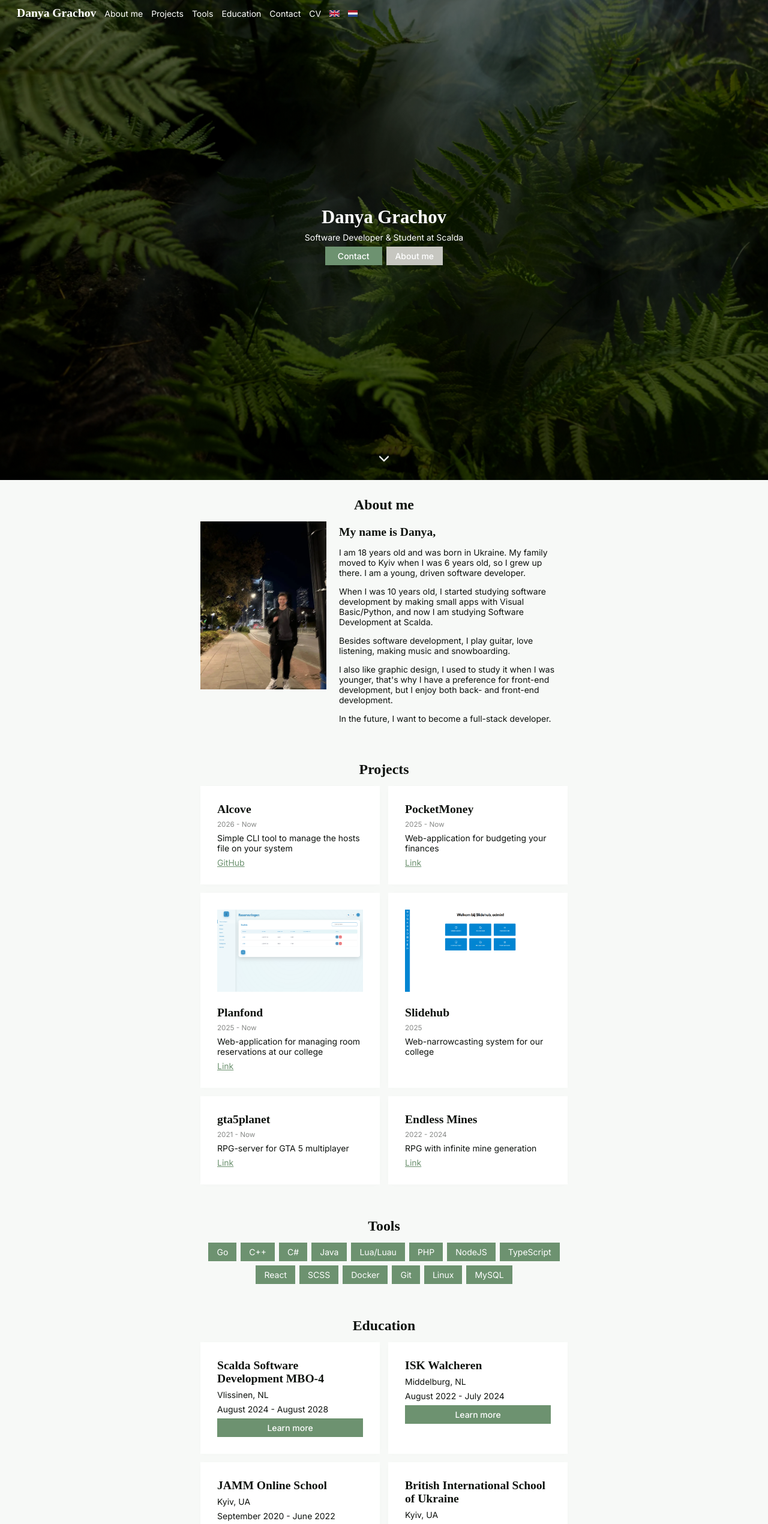
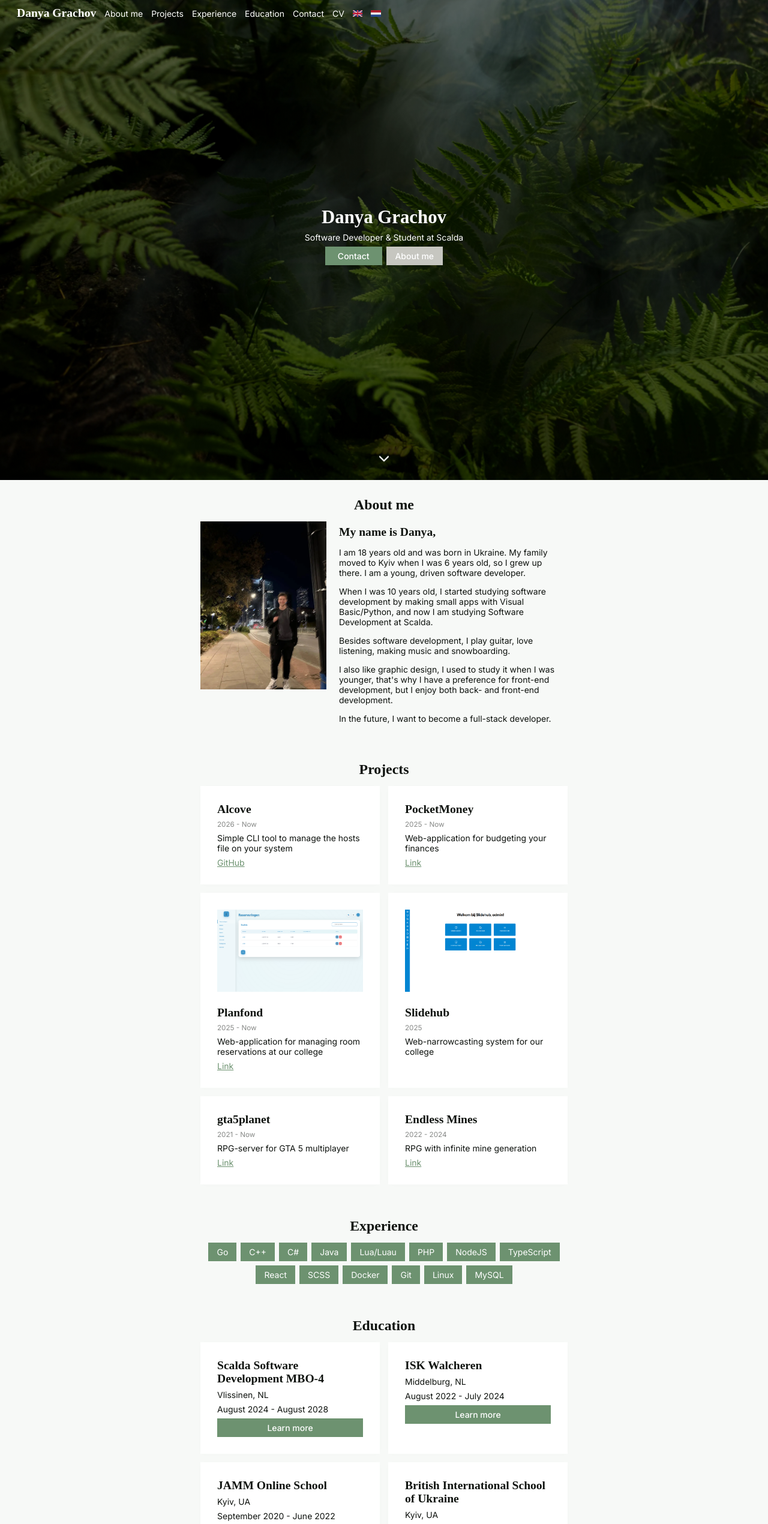
Before and after one commit to wiresnchains/wiresnchains-portfolio, a React (Vite) app: page / in a window 1280 px wide. Shown: the top 2540 px of the page at 60% size. Built offline with nearby package versions, Linux system fonts and the light colour scheme; a web font is replaced by a local one.

Commit message:
Rename tools to education

```diff
--- a/src/App.tsx
+++ b/src/App.tsx
@@ -17,7 +17,7 @@ export function App() {
 
     const aboutMe = useRef<HTMLDivElement | null>(null);
     const projects = useRef<HTMLDivElement | null>(null);
-    const tools = useRef<HTMLDivElement | null>(null);
+    const experience = useRef<HTMLDivElement | null>(null);
     const education = useRef<HTMLDivElement | null>(null);
     const contact = useRef<HTMLDivElement | null>(null);
 
@@ -25,13 +25,19 @@ export function App() {
 
     return (
         <>
-            <Navbar aboutMe={aboutMe} tools={tools} projects={projects} education={education} contact={contact} />
+            <Navbar
+                aboutMe={aboutMe}
+                experience={experience}
+                projects={projects}
+                education={education}
+                contact={contact}
+            />
 
             <Hero setShowContact={setShowContact} aboutMeRef={aboutMe} />
 
             <AboutMe ref={aboutMe} />
             <Projects ref={projects} />
-            <Experience ref={tools} />
+            <Experience ref={experience} />
             <Education ref={education} />
             <Contact ref={contact} />
 
--- a/src/components/Nav.tsx
+++ b/src/components/Nav.tsx
@@ -39,7 +39,7 @@ export type SectionRef = RefObject<HTMLElement | null>;
 
 export interface NavbarProps extends BaseComponent {
     aboutMe: SectionRef;
-    tools: SectionRef;
+    experience: SectionRef;
     projects: SectionRef;
     education: SectionRef;
     contact: SectionRef;
@@ -64,7 +64,9 @@ export function Navbar(props: NavbarProps) {
                     <a onClick={() => props.projects.current?.scrollIntoView()}>{translation.navigation.projects}</a>
                 </NavItem>
                 <NavItem>
-                    <a onClick={() => props.tools.current?.scrollIntoView()}>{translation.navigation.tools}</a>
+                    <a onClick={() => props.experience.current?.scrollIntoView()}>
+                        {translation.navigation.experience}
+                    </a>
                 </NavItem>
                 <NavItem>
                     <a onClick={() => props.education.current?.scrollIntoView()}>{translation.navigation.education}</a>
--- a/src/locale/en.ts
+++ b/src/locale/en.ts
@@ -22,7 +22,7 @@ export const EN: Locale = {
         aboutMe: 'About me',
         projects: 'Projects',
         education: 'Education',
-        tools: 'Tools',
+        experience: 'Experience',
     },
 
     contantForm: {
--- a/src/locale/interface.ts
+++ b/src/locale/interface.ts
@@ -20,7 +20,7 @@ export interface Locale {
         aboutMe: string;
         projects: string;
         education: string;
-        tools: string;
+        experience: string;
     };
 
     contantForm: {
--- a/src/views/Experience.tsx
+++ b/src/views/Experience.tsx
@@ -9,7 +9,7 @@ export const Experience = forwardRef<HTMLDivElement>((_, ref) => {
 
     return (
         <Block ref={ref}>
-            <BlockTitle>{translation.navigation.tools}</BlockTitle>
+            <BlockTitle>{translation.navigation.experience}</BlockTitle>
 
             <FluidContainer center>
                 <div className="flex wrap center-x g-1">
```
